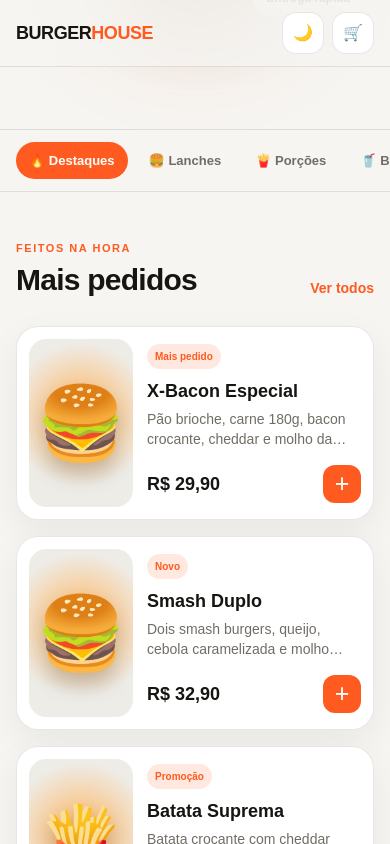
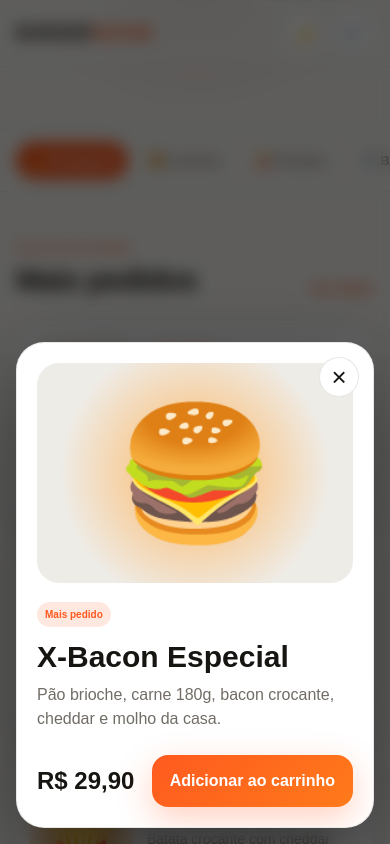
Before and after one commit to LEBEATO/cardapio-digital, a Next.js app: page / in a window 390 px wide. Both pictures are taken after a click on the element 195 px from the left and 1183 px from the top of the page. Shown: the part 761-1605 px from the top of the page. Built offline with nearby package versions, Linux system fonts and the light colour scheme.

Commit message:
style: add responsive product modal

```diff
--- a/app/globals.css
+++ b/app/globals.css
@@ -44,3 +44,12 @@ button { cursor: pointer; }
 @keyframes float { 0%,100% { transform:translateY(0) rotate(-2deg); } 50% { transform:translateY(-14px) rotate(2deg); } }
 @media (max-width:640px) { .product-image { width:104px; min-width:104px; } .hero { min-height:auto; } }
 @media (prefers-reduced-motion: reduce) { *,*::before,*::after { scroll-behavior:auto!important; animation-duration:.01ms!important; animation-iteration-count:1!important; transition-duration:.01ms!important; } }
+
+.product-card { cursor: pointer; }
+.modal-backdrop { position:fixed; inset:0; z-index:80; display:flex; align-items:flex-end; justify-content:center; padding:16px; background:rgba(0,0,0,.62); backdrop-filter:blur(8px); animation:fade-in .2s ease both; }
+.product-modal { position:relative; width:min(100%,560px); max-height:90vh; overflow:auto; padding:20px; border:1px solid var(--border); border-radius:28px; background:var(--surface); box-shadow:0 30px 90px rgba(0,0,0,.42); animation:modal-up .3s cubic-bezier(.2,.8,.2,1) both; }
+.modal-close { position:absolute; right:14px; top:14px; z-index:2; width:40px; height:40px; border:1px solid var(--border); border-radius:50%; background:var(--surface); color:var(--foreground); font-size:26px; }
+.modal-food { min-height:220px; margin-bottom:18px; display:grid; place-items:center; border-radius:22px; background:radial-gradient(circle,#ffb45d,var(--surface-2) 70%); font-size:130px; }
+@keyframes fade-in { from { opacity:0; } }
+@keyframes modal-up { from { opacity:0; transform:translateY(28px) scale(.98); } }
+@media (min-width:640px) { .modal-backdrop { align-items:center; } }
```
